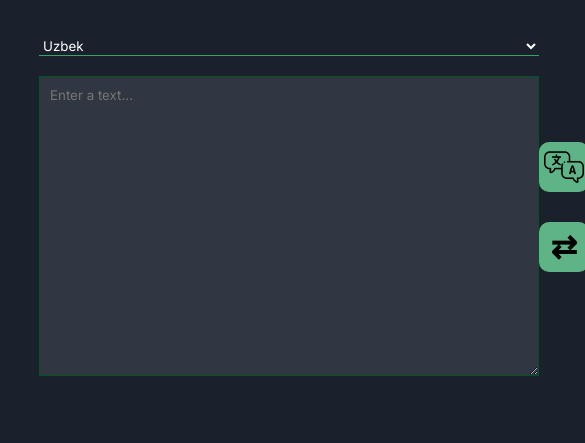
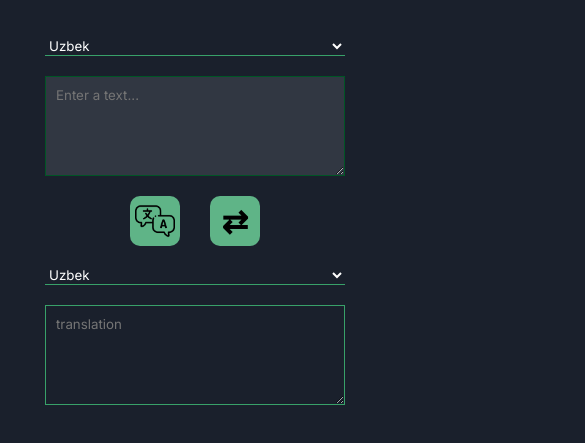
Before and after one commit to sevara-s/Translator, a plain HTML site: page index.html in a window 390 px wide. Shown: the part 105-548 px from the top of the page, 585 px wide, since content can reach past the window. Drawn offline with Linux system fonts and the light colour scheme.

Commit message:
translate

```diff
--- a/main.js
+++ b/main.js
@@ -101,4 +101,5 @@ translateBtn.addEventListener("click", async () => {
   } catch (error) {
     text2.value = `Error translating`;
   }
+  text2.value = "";
 });
--- a/styles.css
+++ b/styles.css
@@ -103,3 +103,32 @@ option {
 .switch:hover {
   background-color: #acf0cc;
 }
+@media (max-width: 1350px) {
+  .translator > .container {
+    display: flex;
+    align-items: center;
+    gap: 20px;
+    flex-direction: column;
+    margin-top: 40px;
+  }
+  #text1,
+  #text2 {
+    height: 100px;
+  }
+  .middle {
+    display: flex;
+    flex-direction: row;
+    gap: 30px;
+  }
+}
+@media (max-width: 510px) {
+  #sel1,
+  #sel2 {
+    outline: none;
+    border: none;
+    border-bottom: 1px solid #38a169;
+    background: none;
+    color: white;
+    width: 300px;
+  }
+}
```
